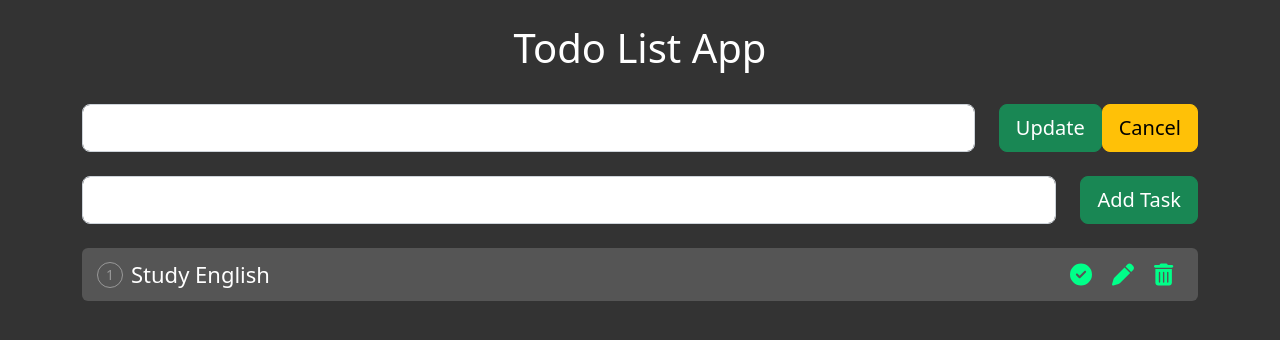
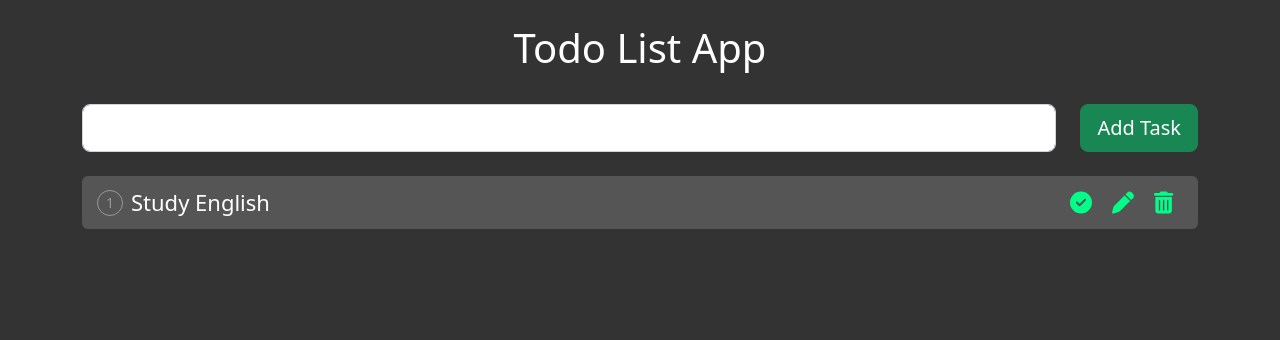
Before and after one commit to mahmoudfouadweb/todo-list, a React (Create React App) app: page / in a window 1280 px wide. Shown: the top 340 px of the page. Built offline with nearby package versions, Linux system fonts and the light colour scheme.

Commit message:
new Entry Done

```diff
--- a/src/App.js
+++ b/src/App.js
@@ -20,78 +20,50 @@ function App() {
 
   /////////////////////////////////////////
   // DONE
-  const newTaskHandler = () => {
-    const newTodo = {
+  const addTaskHandler = () => {
+    const newEntry = {
       id: enteredTasks.length + 1,
       todo: newTask,
       done: false,
     };
-    setEnteredTasks([...enteredTasks, newTodo]);
+    setEnteredTasks([...enteredTasks, newEntry]);
     setNewTask('');
   };
   /////////////////////////////////////////
   // DONE
-  const updateTaskHandler = e => {
-    const filtered = enteredTasks.filter(todo => todo.id !== updateTask.id);
-    setEnteredTasks([...filtered, updateTask]);
-    setUpdateTask('');
+  const completeTaskSingeHandler = id => {
+    //
   };
   /////////////////////////////////////////
   // DONE
-  const cancelUpdateHandler = e => {
-    setUpdateTask('');
-  };
-  /////////////////////////////////////////
-  // DONE
-  const completeTaskHandler = id => {
-    const completed = enteredTasks.map(todo => {
-      if (todo.id === id) {
-        return { ...todo, done: !todo.done };
-      }
-      return todo;
-    });
-    setEnteredTasks(completed);
-  };
-  /////////////////////////////////////////
-  // DONE
-  const editTaskHandler = e => {
-    const entry = {
-      id: updateTask.id,
-      todo: e.target.value,
-      done: updateTask.done ? true : false,
-    };
-    setUpdateTask(entry);
+  const editTaskHandler = id => {
+    //
   };
   /////////////////////////////////////////
   // DONE
   const deleteTaskHandler = id => {
-    const filteredAfterDelete = enteredTasks.filter(todo => todo.id !== id);
-    setEnteredTasks(filteredAfterDelete);
+    //
+  };
+  /////////////////////////////////////////
+  // DONE
+  const updateTaskHandler = id => {
+    //
+  };
+  /////////////////////////////////////////
+  // DONE
+  const cancelUpdateHandler = id => {
+    //
   };
 
   const updateElement = (
     <>
       <div className="row">
         <div className="col">
-          <input
-            className="form-control form-control-lg"
-            value={updateTask && updateTask.todo}
-            onChange={e => editTaskHandler(e)}
-          />
+          <input className="form-control form-control-lg" />
         </div>
         <div className="col-auto">
-          <button
-            className="btn btn-lg btn-success"
-            onClick={updateTaskHandler}
-          >
-            Update
-          </button>
-          <button
-            className="btn btn-lg btn-warning"
-            onClick={cancelUpdateHandler}
-          >
-            Cancel
-          </button>
+          <button className="btn btn-lg btn-success">Update</button>
+          <button className="btn btn-lg btn-warning">Cancel</button>
         </div>
       </div>
       <br />
@@ -110,7 +82,7 @@ function App() {
           />
         </div>
         <div className="col-auto">
-          <button className="btn btn-lg btn-success" onClick={newTaskHandler}>
+          <button className="btn btn-lg btn-success" onClick={addTaskHandler}>
             Add Task
           </button>
         </div>
@@ -127,25 +99,13 @@ function App() {
           <span className="taskText">{task.todo}</span>
         </div>
         <div className="iconsWrap">
-          <span
-            title="Completed / Not Completed"
-            onClick={() => completeTaskHandler(task.id)}
-          >
+          <span title="Completed / Not Completed">
             <FontAwesomeIcon icon={faCircleCheck} />
           </span>
-          <span
-            title="Edit"
-            onClick={() =>
-              setUpdateTask({
-                id: task.id,
-                todo: task.todo,
-                done: task.done ? true : false,
-              })
-            }
-          >
+          <span title="Edit">
             <FontAwesomeIcon icon={faPen} />
           </span>
-          <span title="Delete" onClick={() => deleteTaskHandler(task.id)}>
+          <span title="Delete">
             <FontAwesomeIcon icon={faTrashCan} />
           </span>
         </div>
@@ -160,7 +120,6 @@ function App() {
       <br></br>
       <h1>Todo List App</h1>
       <br></br>
-      {updateElement}
       {newTaskElement}
       {tasks}
     </div>
```
